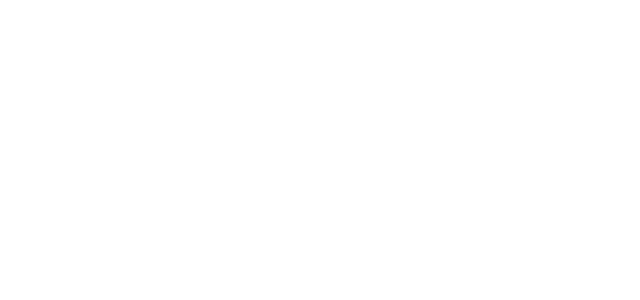
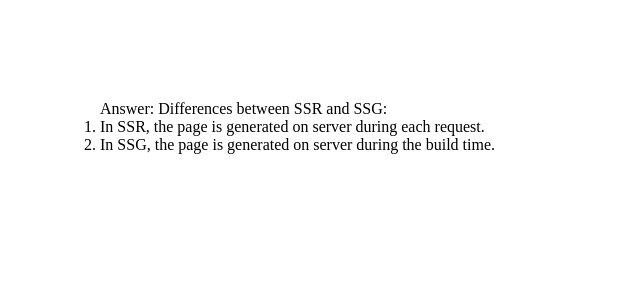
Before and after one commit to surajphedin-job-interviews/darsetech, a React (Vite) app: page / in a window 1280 px wide. Shown: the top 300 px of the page, without its empty margins (0-640 px from the left). Built offline with nearby package versions, Linux system fonts and the light colour scheme.

Commit message:
feat: complete the answer of question 9

```diff
--- a/src/App.tsx
+++ b/src/App.tsx
@@ -1,5 +1,17 @@
 function App() {
-  return <div></div>;
+  return (
+    <div
+      style={{
+        margin: "100px",
+      }}
+    >
+      <p>Answer: Differences between SSR and SSG:</p>
+      <ol>
+        <li>In SSR, the page is generated on server during each request.</li>
+        <li>In SSG, the page is generated on server during the build time.</li>
+      </ol>
+    </div>
+  );
 }
 
 export default App;
```
